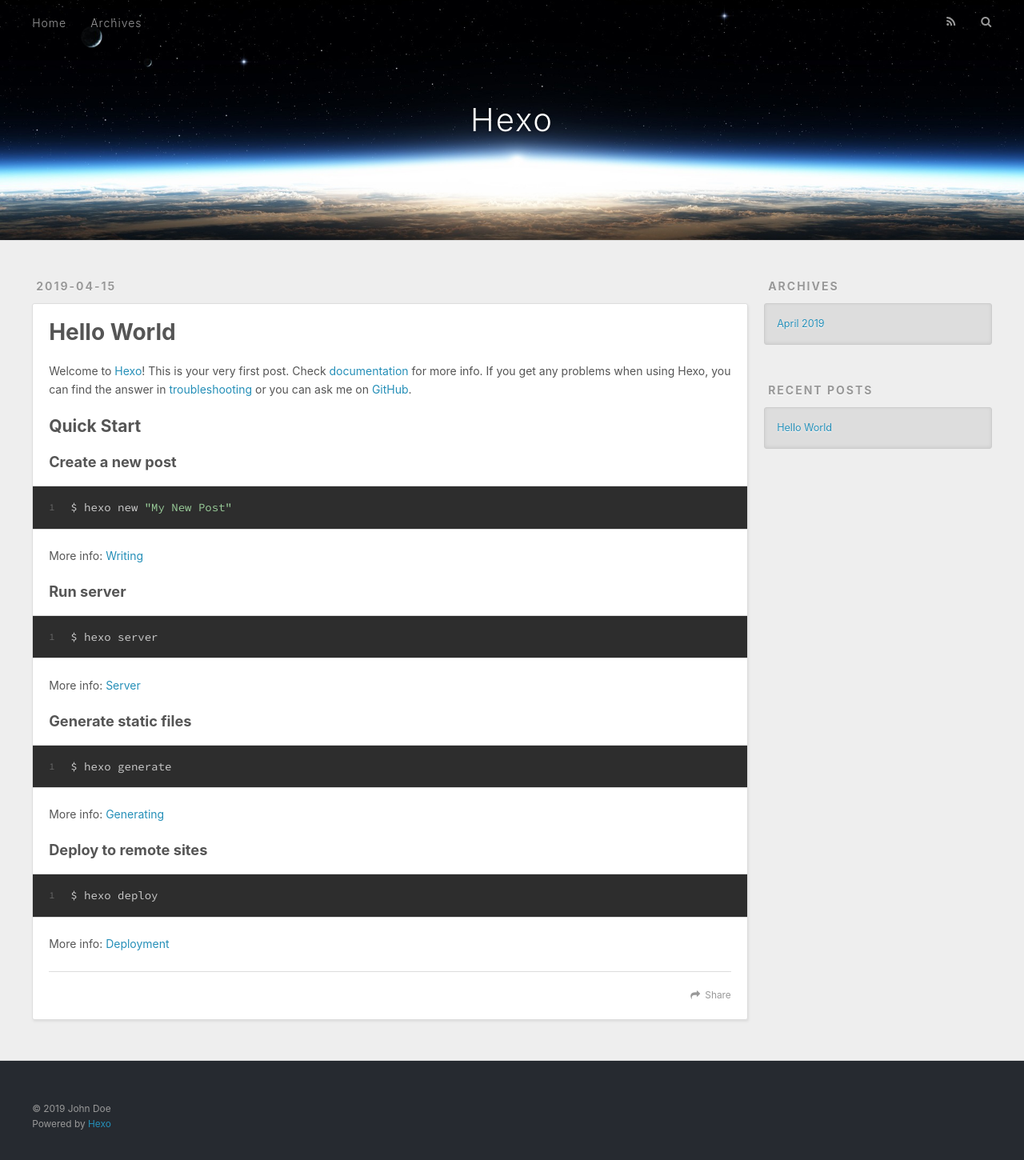
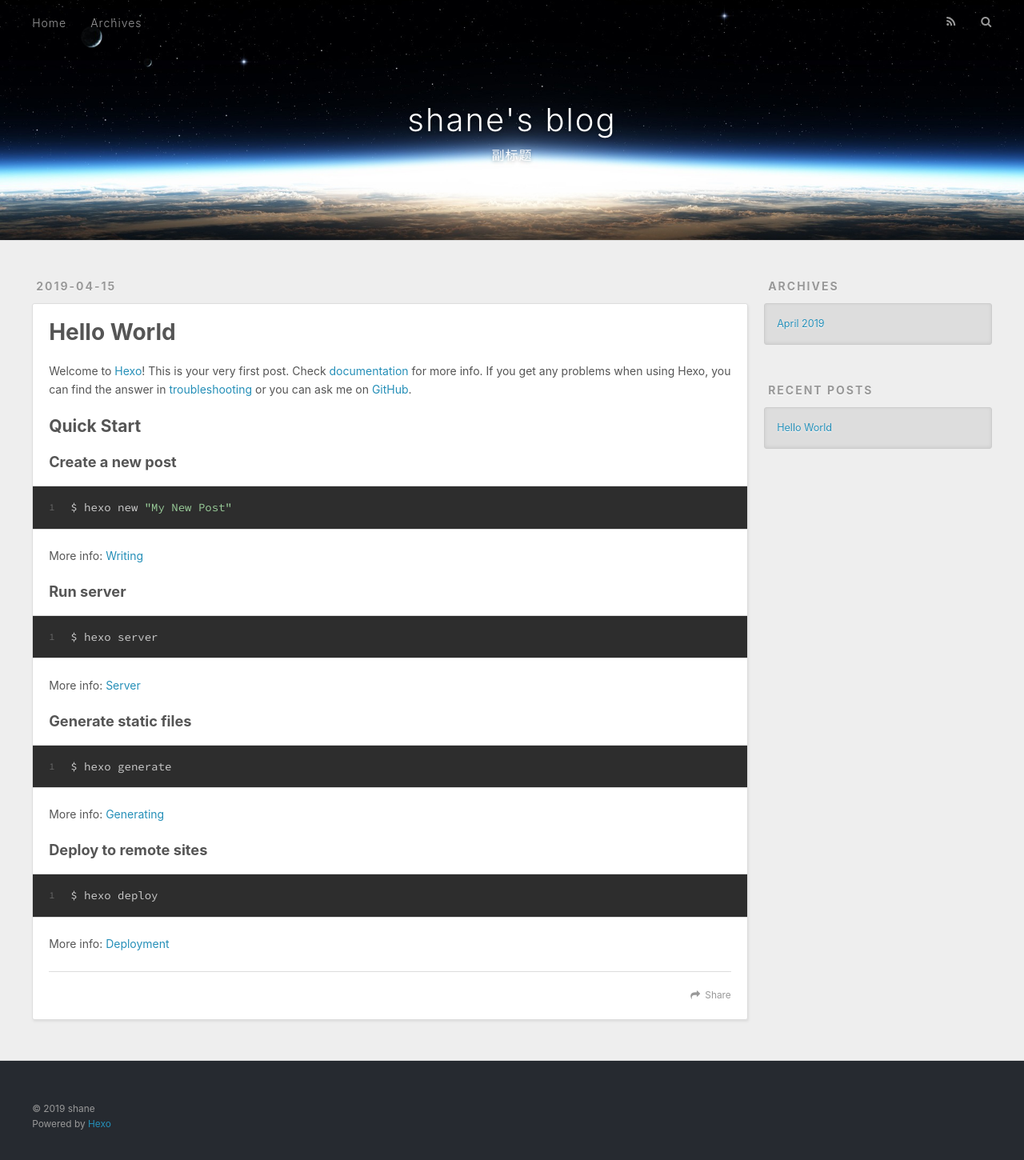
Before and after one commit to shanengcn/shanengcn.github.io, a plain HTML site: page index.html in a window 1280 px wide. Shown: the whole page at 80% size. Drawn offline with nearby package versions, Linux system fonts and the light colour scheme.

Commit message:
Site updated: 2019-04-15 17:17:08

```diff
--- a/index.html
+++ b/index.html
@@ -5,17 +5,21 @@
 
 
 
-  <title>Hexo</title>
+  <title>shane&#39;s blog</title>
   <meta name="viewport" content="width=device-width, initial-scale=1, maximum-scale=1">
-  <meta property="og:type" content="website">
-<meta property="og:title" content="Hexo">
+  <meta name="description" content="描述">
+<meta name="keywords" content="关键字">
+<meta property="og:type" content="website">
+<meta property="og:title" content="shane&#39;s blog">
 <meta property="og:url" content="http://yoursite.com/index.html">
-<meta property="og:site_name" content="Hexo">
+<meta property="og:site_name" content="shane&#39;s blog">
+<meta property="og:description" content="描述">
 <meta property="og:locale" content="default">
 <meta name="twitter:card" content="summary">
-<meta name="twitter:title" content="Hexo">
+<meta name="twitter:title" content="shane&#39;s blog">
+<meta name="twitter:description" content="描述">
 
-    <link rel="alternate" href="/atom.xml" title="Hexo" type="application/atom+xml">
+    <link rel="alternate" href="/atom.xml" title="shane&#39;s blog" type="application/atom+xml">
 
 
     <link rel="icon" href="/favicon.png">
@@ -34,8 +38,12 @@
   <div id="header-outer" class="outer">
     <div id="header-title" class="inner">
       <h1 id="logo-wrap">
-        <a href="/" id="logo">Hexo</a>
+        <a href="/" id="logo">shane&#39;s blog</a>
       </h1>
+
+        <h2 id="subtitle-wrap">
+          <a href="/" id="subtitle">副标题</a>
+        </h2>
 
     </div>
     <div id="header-inner" class="inner">
@@ -97,7 +105,7 @@
 
     </div>
     <footer class="article-footer">
-      <a data-url="http://yoursite.com/2019/04/15/hello-world/" data-id="cjui3m6000000lfz4rki82fax" class="article-share-link">Share</a>
+      <a data-url="http://yoursite.com/2019/04/15/hello-world/" data-id="cjui59kwi0000poz4qymb38wf" class="article-share-link">Share</a>
 
 
     </footer>
@@ -153,7 +161,7 @@
 
   <div class="outer">
     <div id="footer-info" class="inner">
-      &copy; 2019 John Doe<br>
+      &copy; 2019 shane<br>
       Powered by <a href="http://hexo.io/" target="_blank">Hexo</a>
     </div>
   </div>
```
Also changed, not shown: 2019/04/15/hello-world/index.html (+11 -6 lines), archives/2019/04/index.html (+16 -8 lines), archives/2019/index.html (+16 -8 lines), archives/index.html (+16 -8 lines).
